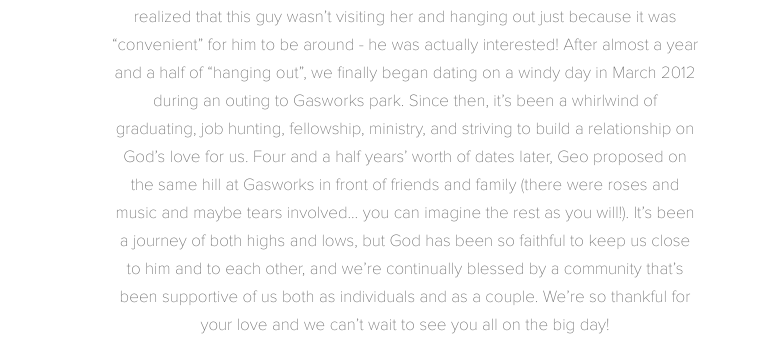
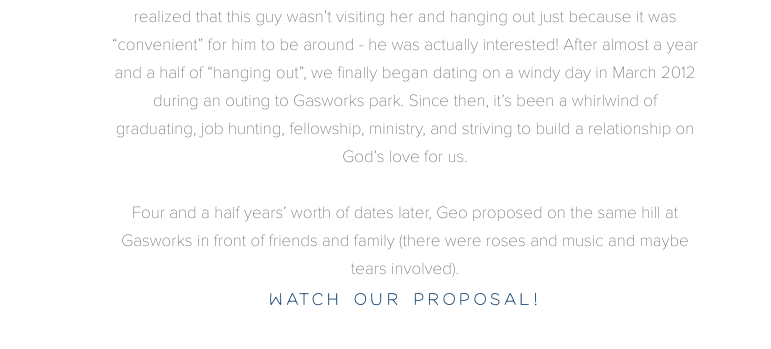
Before and after one commit to geoffreyandbritanee/geoffreyandbritanee.github.io, a plain HTML site: page index.html in a window 1280 px wide. Shown: the part 6462-6811 px from the top of the page, without its empty margins (235-1006 px from the left). Drawn offline with Linux system fonts and the light colour scheme; a web font is replaced by a local one.

Commit message:
proposal vid

```diff
--- a/assets/css/main.css
+++ b/assets/css/main.css
@@ -1643,6 +1643,9 @@
 			font-family: "All Modern Hand" !important;
 		}
 
+		.proposal-link {
+			font-family: "All Modern Hand" !important;
+		}
 		[class*="maki-"]:before {
 		  font-family: 'maki', sans-serif;
 		}
--- a/index.html
+++ b/index.html
@@ -131,8 +131,14 @@
 						<h2>Our Story</h2>
 						<div class="row body-text">
 							<div class="col-md-8 col-md-offset-2">
-								We first got to know each other better while playing card games with mutual friends at a church retreat in 2010. Britanee started school at UW that fall and Geo would visit her in the music building all the time. It took a while, but she eventually realized that this guy wasn’t visiting her and hanging out just because it was “convenient” for him to be around - he was actually interested! After almost a year and a half of “hanging out”, we finally began dating on a windy day in March 2012 during an outing to Gasworks park. Since then, it’s been a whirlwind of graduating, job hunting, fellowship, ministry, and striving to build a relationship on God’s love for us. Four and a half years’ worth of dates later, Geo proposed on the same hill at Gasworks in front of friends and family (there were roses and music and maybe tears involved… you can imagine the rest as you will!). It’s been a journey of both highs and lows, but God has been so faithful to keep us close to him and to each other, and we’re continually blessed by a community that’s been supportive of us both as individuals and as a couple. We’re so thankful for your love and we can’t wait to see you all on the big day!
+								We first got to know each other better while playing card games with mutual friends at a church retreat in 2010. Britanee started school at UW that fall and Geo would visit her in the music building all the time. It took a while, but she eventually realized that this guy wasn’t visiting her and hanging out just because it was “convenient” for him to be around - he was actually interested! After almost a year and a half of “hanging out”, we finally began dating on a windy day in March 2012 during an outing to Gasworks park. Since then, it’s been a whirlwind of graduating, job hunting, fellowship, ministry, and striving to build a relationship on God’s love for us. <br><br>Four and a half years’ worth of dates later, Geo proposed on the same hill at Gasworks in front of friends and family (there were roses and music and maybe tears involved).
+								<br>
+																								<span class="icon iconicstroke-play-alt" style="font-size: 20px; color: #154371"></span><a class="proposal-link" href="https://vimeo.com/179940559"> Watch our proposal!</a>
+																								<br><br>
+								It’s been a journey of both highs and lows, but God has been so faithful to keep us close to him and to each other, and we’re continually blessed by a community that’s been supportive of us both as individuals and as a couple. We’re so thankful for your love and we can’t wait to see you all on the big day!
+
 								<p class="proposal-header"><span style="font-size: 15pt; color: #ff5a5a" class="icon fa-heart"></span> Geoffrey &amp; Britanee</p>
+
 				</div>
 						</div>
 					</section>
```
